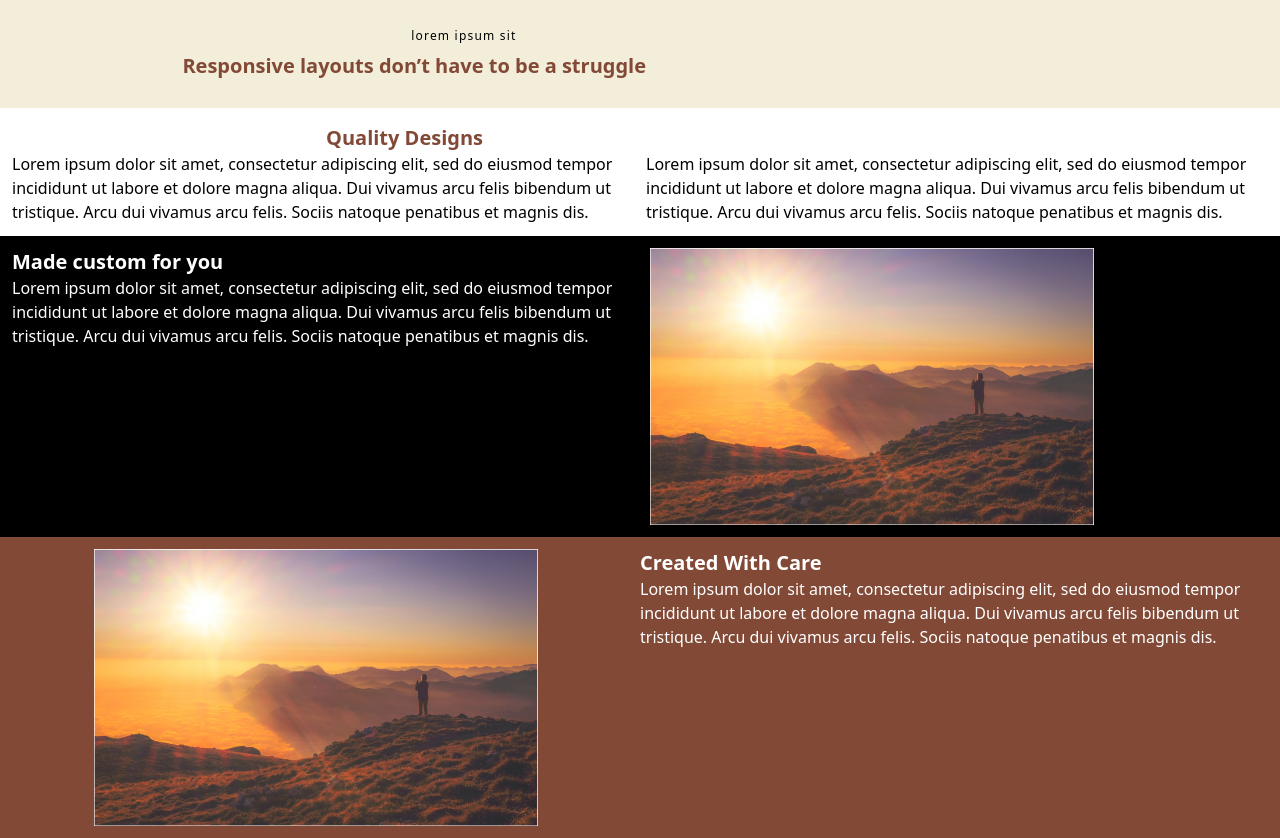
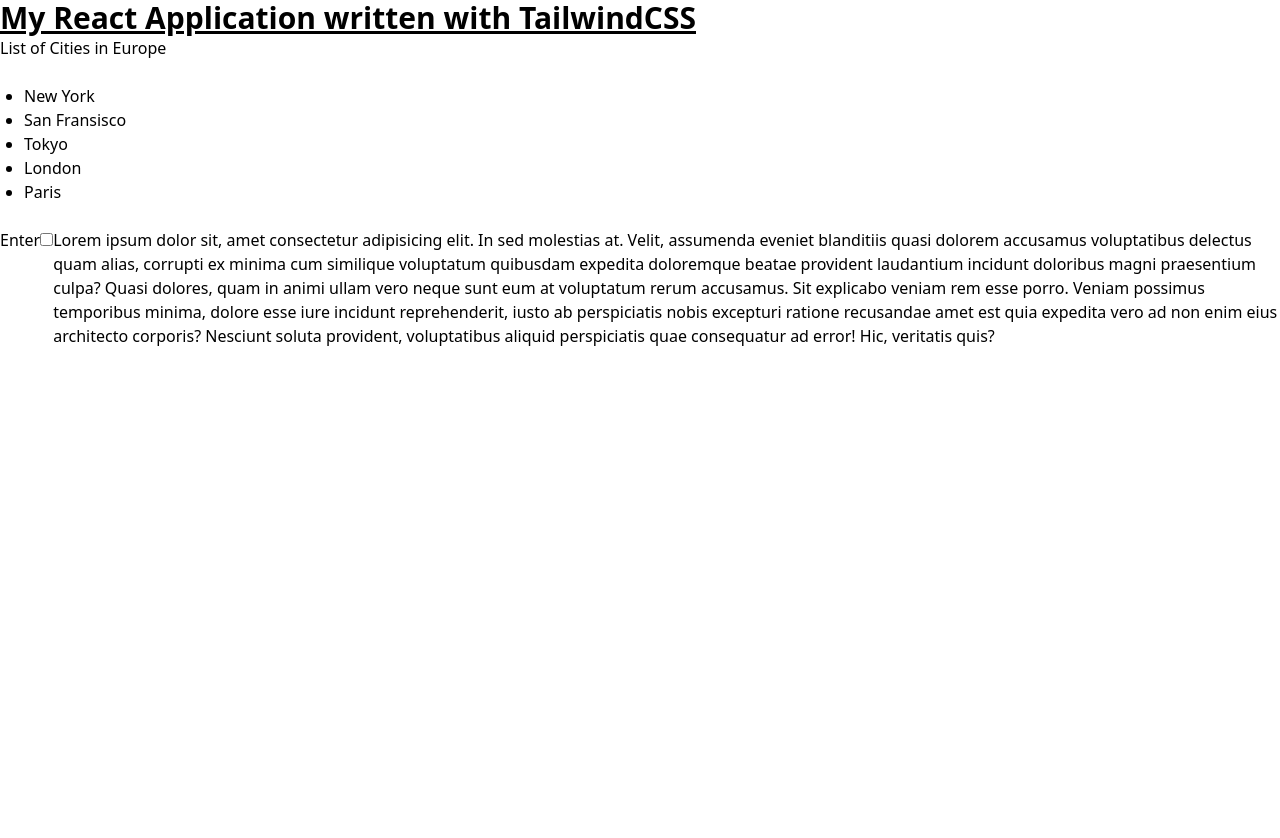
Before and after one commit to Deankinyua/react-Tailwind, a React (Vite) app: page / in a window 1280 px wide. After the commit the page ends 800 px from the top, so only its background shows below. Built offline with nearby package versions, Linux system fonts and the light colour scheme.

Commit message:
used grid_templete_columns: auto 1fr to create a checkbox and its corresponding content

```diff
--- a/src/App.tsx
+++ b/src/App.tsx
@@ -1,24 +1,27 @@
 import "./App.css";
-// import ListGroup from "./components/ListGroup";
-import Challenge from "./components/challenge";
+import Checkbox from "./components/Checkbox";
+import ListGroup from "./components/ListGroup";
+// import Challenge from "./components/challenge";
 
 function App() {
-  //   const items = ["New York", "San Fransisco", "Tokyo", "London", "Paris"];
-  //   const handleSelectItem = (item: string) => {
-  //     console.log(item);
-  //   };
+  const items = ["New York", "San Fransisco", "Tokyo", "London", "Paris"];
+  const handleSelectItem = (item: string) => {
+    console.log(item);
+  };
 
   return (
     <>
-      {/* <h1 className="text-3xl font-black underline">
+      <h1 className="text-3xl font-black underline">
         My React Application written with TailwindCSS
       </h1>
       <ListGroup
         items={items}
         heading="List of Cities in Europe"
         onSelectItem={handleSelectItem}
-      ></ListGroup> */}
-      <Challenge />
+      ></ListGroup>
+
+      <Checkbox></Checkbox>
+      {/* <Challenge /> */}
     </>
   );
 }
--- /dev/null
+++ b/src/components/Checkbox.tsx
@@ -0,0 +1,27 @@
+const Checkbox = () => {
+  return (
+    <>
+      <div className="grid auto_grid">
+        <div>
+          <label htmlFor="value">Enter</label>
+          <input type="checkbox" id="value" placeholder="check the box" />
+        </div>
+        <div>
+          Lorem ipsum dolor sit, amet consectetur adipisicing elit. In sed
+          molestias at. Velit, assumenda eveniet blanditiis quasi dolorem
+          accusamus voluptatibus delectus quam alias, corrupti ex minima cum
+          similique voluptatum quibusdam expedita doloremque beatae provident
+          laudantium incidunt doloribus magni praesentium culpa? Quasi dolores,
+          quam in animi ullam vero neque sunt eum at voluptatum rerum accusamus.
+          Sit explicabo veniam rem esse porro. Veniam possimus temporibus
+          minima, dolore esse iure incidunt reprehenderit, iusto ab perspiciatis
+          nobis excepturi ratione recusandae amet est quia expedita vero ad non
+          enim eius architecto corporis? Nesciunt soluta provident, voluptatibus
+          aliquid perspiciatis quae consequatur ad error! Hic, veritatis quis?
+        </div>
+      </div>
+    </>
+  );
+};
+
+export default Checkbox;
--- a/src/index.css
+++ b/src/index.css
@@ -28,4 +28,7 @@
   .text-color {
     color: #824936;
   }
+  .auto_grid {
+    grid-template-columns: auto 1fr;
+  }
 }
```
